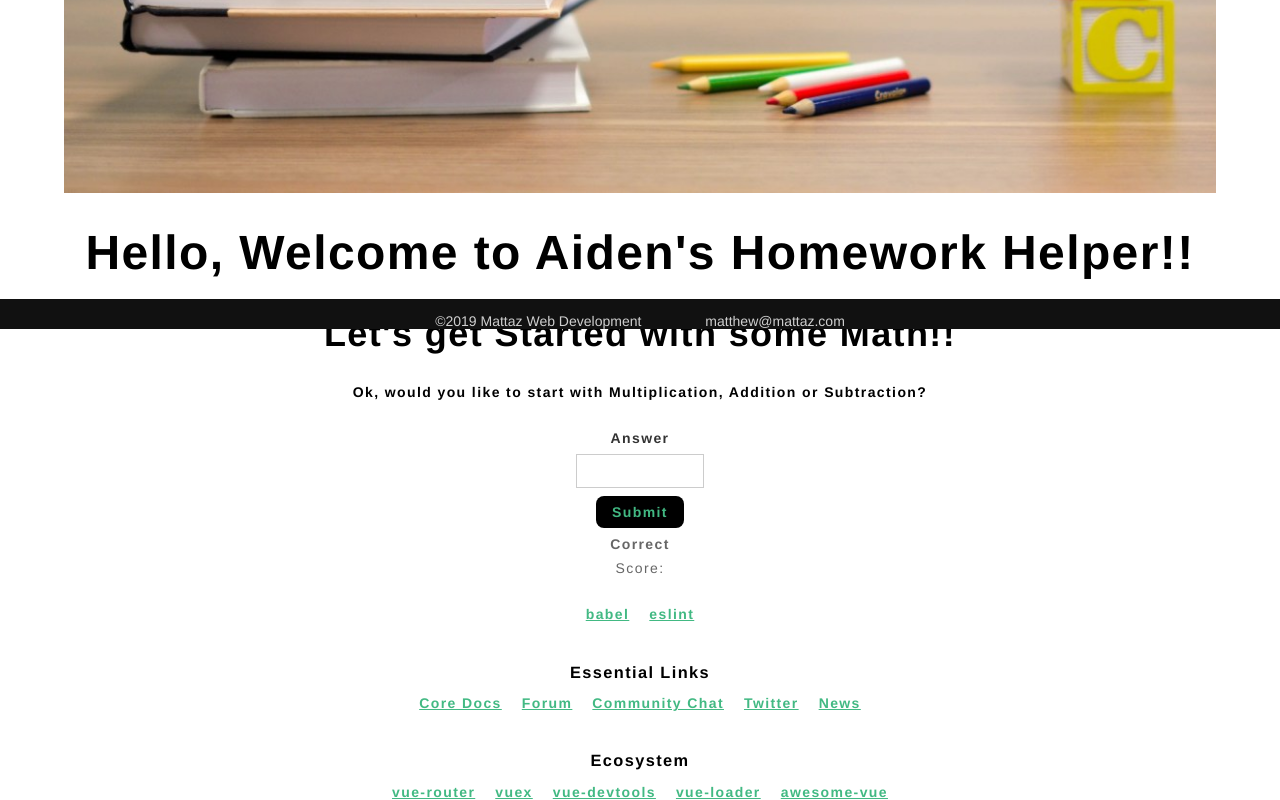
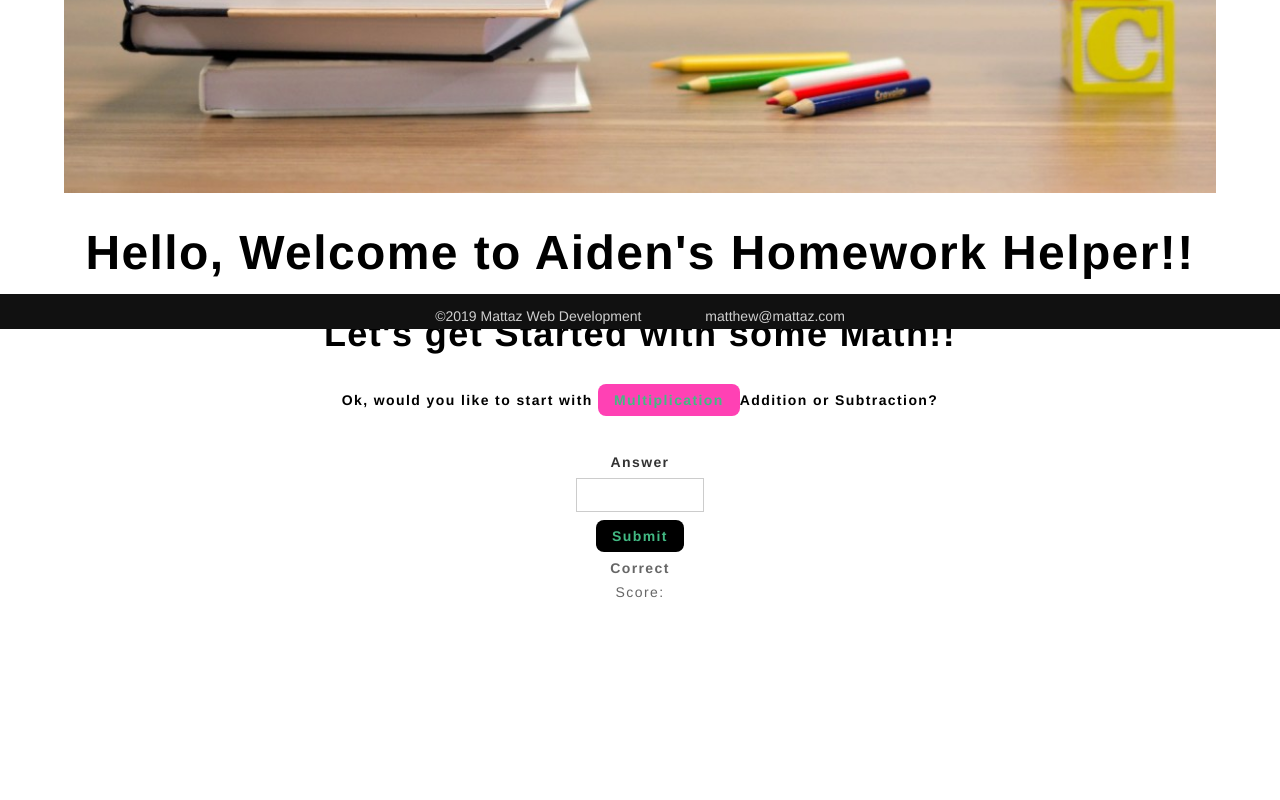
Before and after one commit to Cipher-Coder/homework_site, a Vue app: page / in a window 1280 px wide. Shown: the part 471-1271 px from the top of the page. After the commit the page ends 1087 px from the top, so only its background shows below. Built offline with nearby package versions, Linux system fonts and the light colour scheme; the HTML template or start-up script is replaced by a standard one.

Commit message:
Building everything into components

```diff
--- a/src/App.vue
+++ b/src/App.vue
@@ -1,23 +1,19 @@
 <template>
   <div id="app">
-    <header class="bg-black-90 no-underline w-100 ph3 pv3 pv4-ns ph4-m ph5-l">
-      <nav class="f6 fw6 no-underline tracked">
-        <router-link class="link dim white dib mr3 hover-green" v-bind:to="'/'">Home</router-link>
-        <router-link class="link dim white dib mr3 hover-green" v-bind:to="'/about'">Vocabulary</router-link>
-        <router-view></router-view>
-      </nav>
-    </header>
-    <footer class="bg-near-black white-80">
-      <p class="f6">
-        <span class="dib mr4 mr5-ns">©2019 Mattaz Web Development</span>
-        <a class="link white-80 hover-green" href="mailto:matthew@mattaz.com">matthew@mattaz.com</a>
-      </p>
-    </footer>
+    <Header/>
+    <Footer/>
   </div>
 </template>
 
 <script>
+import Footer from "./components/Bottom.vue";
+import Header from "./components/Head.vue";
+
 export default {
+  components: {
+    Footer,
+    Header
+  },
   name: "app"
 };
 </script>
@@ -35,14 +31,6 @@
 
 header {
   height: 30px;
-}
-
-footer {
-  position: fixed;
-  bottom: 0;
-  left: 0;
-  height: 30px;
-  width: 100%;
 }
 
 .f4 {
--- /dev/null
+++ b/src/components/Bottom.vue
@@ -0,0 +1,24 @@
+<template>
+  <footer class="bg-near-black white-80 ph4 w-100">
+    <p class="f6">
+      <span class="dib mr4 mr5-ns">©2019 Mattaz Web Development</span>
+      <a class="link white-80 hover-green" href="mailto:matthew@mattaz.com">matthew@mattaz.com</a>
+    </p>
+  </footer>
+</template>
+
+<script>
+export default {
+  name: "Footer"
+};
+</script>
+
+<style scoped>
+footer {
+  position: absolute;
+  left: 0;
+  height: 35px;
+  width: 100%;
+  bottom: 0;
+}
+</style>
--- /dev/null
+++ b/src/components/Head.vue
@@ -0,0 +1,18 @@
+<template>
+  <header class="bg-black-90 no-underline w-100 ph3 pv3 pv4-ns ph4-m ph5-l">
+    <nav class="f6 fw6 no-underline tracked">
+      <router-link class="link dim white dib mr3 hover-green" v-bind:to="'/'">Home</router-link>
+      <router-link class="link dim white dib mr3 hover-green" v-bind:to="'/about'">Vocabulary</router-link>
+      <router-view></router-view>
+    </nav>
+  </header>
+</template>
+
+<script>
+export default {
+  name: "Header"
+};
+</script>
+
+<style scoped>
+</style>
--- a/src/components/HelloWorld.vue
+++ b/src/components/HelloWorld.vue
@@ -3,7 +3,13 @@
     <div class="bg-image mw-100 cover"></div>
     <h1 class="f1">{{ pageHeading }}</h1>
     <h2 class="f2">Let's get Started with some Math!!</h2>
-    <p>Ok, would you like to start with Multiplication, Addition or Subtraction?</p>
+    <p>
+      Ok, would you like to start with
+      <a
+        class="f6 link dim br3 ph3 pv2 mb2 dib white bg-hot-pink"
+        href="#0"
+      >Multiplication</a>Addition or Subtraction?
+    </p>
     <form class="pa4 black-80">
       <div class="mw4 center">
         <label for="answer" class="f6 b db mb2">Answer</label>
@@ -18,62 +24,6 @@
         <span class="normal black-60">Score:</span>
       </div>
     </form>
-    <ul>
-      <li>
-        <a
-          href="https://github.com/vuejs/vue-cli/tree/dev/packages/%40vue/cli-plugin-babel"
-          target="_blank"
-          rel="noopener"
-        >babel</a>
-      </li>
-      <li>
-        <a
-          href="https://github.com/vuejs/vue-cli/tree/dev/packages/%40vue/cli-plugin-eslint"
-          target="_blank"
-          rel="noopener"
-        >eslint</a>
-      </li>
-    </ul>
-    <h3>Essential Links</h3>
-    <ul>
-      <li>
-        <a href="https://vuejs.org" target="_blank" rel="noopener">Core Docs</a>
-      </li>
-      <li>
-        <a href="https://forum.vuejs.org" target="_blank" rel="noopener">Forum</a>
-      </li>
-      <li>
-        <a href="https://chat.vuejs.org" target="_blank" rel="noopener">Community Chat</a>
-      </li>
-      <li>
-        <a href="https://twitter.com/vuejs" target="_blank" rel="noopener">Twitter</a>
-      </li>
-      <li>
-        <a href="https://news.vuejs.org" target="_blank" rel="noopener">News</a>
-      </li>
-    </ul>
-    <h3>Ecosystem</h3>
-    <ul>
-      <li>
-        <a href="https://router.vuejs.org" target="_blank" rel="noopener">vue-router</a>
-      </li>
-      <li>
-        <a href="https://vuex.vuejs.org" target="_blank" rel="noopener">vuex</a>
-      </li>
-      <li>
-        <a
-          href="https://github.com/vuejs/vue-devtools#vue-devtools"
-          target="_blank"
-          rel="noopener"
-        >vue-devtools</a>
-      </li>
-      <li>
-        <a href="https://vue-loader.vuejs.org" target="_blank" rel="noopener">vue-loader</a>
-      </li>
-      <li>
-        <a href="https://github.com/vuejs/awesome-vue" target="_blank" rel="noopener">awesome-vue</a>
-      </li>
-    </ul>
   </div>
 </template>
 
```
